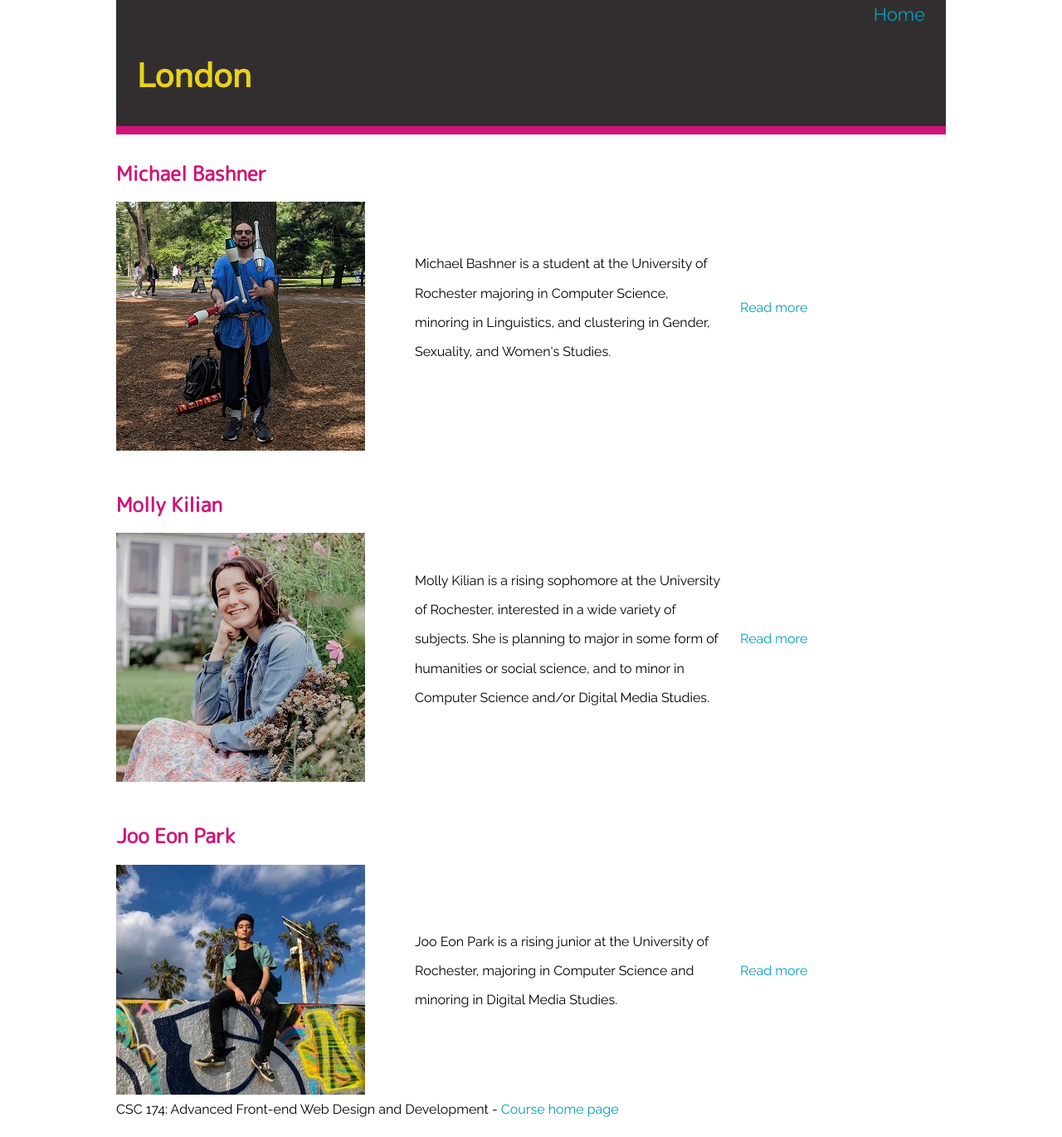
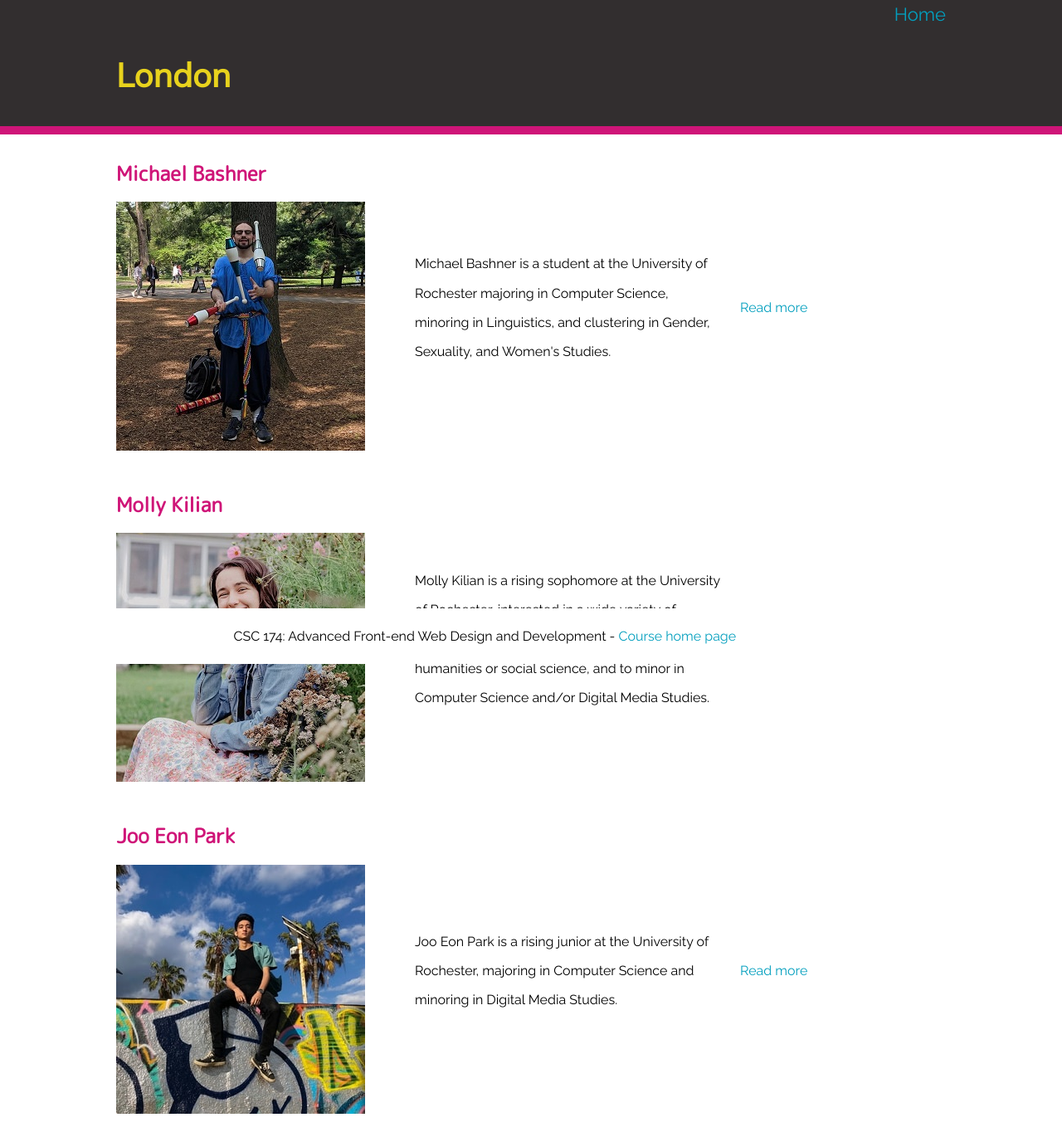
Before and after one commit to msquidward17/project1, a PHP site: page /secondary.php in a window 1280 px wide. Shown: the whole page at 83% size. Run offline with PHP 8.4, Linux system fonts and the light colour scheme; some libraries are stand-ins or nearby versions.

Commit message:
fixed footer and banner on secondary index

```diff
--- a/css/styles.css
+++ b/css/styles.css
@@ -71,15 +71,14 @@ span{
 	color:#cf1578;
 }
 
-footer{
-	position: relative;
-}
 
-footer p{
-	position: absolute;
+footer {
+	position: fixed;
 	bottom: 0;
 	background-color: white;
 	width: 100%;
+	padding-top: 0px;
+	padding-left: 22%;
 }
 
 /*********************LAYOUT*************************************/
--- a/jp.php
+++ b/jp.php
@@ -1,5 +1,6 @@
 <?php include "inc/html-top.php"; ?>
 <?php include "inc/nav.php"; ?>
+
 		<main>
 			<article>
 				<header class="blacktop">
@@ -200,7 +201,7 @@
 			</aside>
 		</article>
 	</main>
-	<footer class="container">
+	<footer>
 		<p>
 			CSC 174: Advanced Front-end Web Design and Development -
 			<a href="http://csc174.org/lab01/jpark174/" target=_blank>Original Lab 01</a>
--- a/mb.php
+++ b/mb.php
@@ -187,7 +187,7 @@
 		<aside class="container">
 			<p id="quote"><q>There’s no point in being grown up if you can’t be childish sometimes.</q><span> ~ The Doctor</span></p>
 		</aside>
-		<footer class="container">
+		<footer>
 			<p>
 				CSC 174: Advanced Front-end Web Design and Development -
 				<a href="http://csc174.org/lab01/mbashner/" target=_blank>Original Lab 01</a>
--- a/mk.php
+++ b/mk.php
@@ -212,7 +212,7 @@
 		-->
 		<p id="lived"><q>...and not, when I had come to die, discover that I had not lived.</q><span> ~ Thoreau</span></p>
 	</aside>
-	<footer class="container">
+	<footer>
 			<p>
 			CSC 174: Advanced Front-end Web Design and Development -
 			<a href="http://csc174.org/lab01/mkilian/lab01/" target=_blank>Original Lab 01</a>
--- a/secondary.php
+++ b/secondary.php
@@ -1,5 +1,5 @@
 <?php include "inc/html-top.php"; ?>
-<div class="container">
+
 
 <article>
 	<header class="blacktop2">
@@ -8,6 +8,7 @@
 			<h1 class="London">London</h1>
 		</div>
 	</header>
+	<div class="container">
 
 		<div class="grid">
 			<div class="intrf">
```
